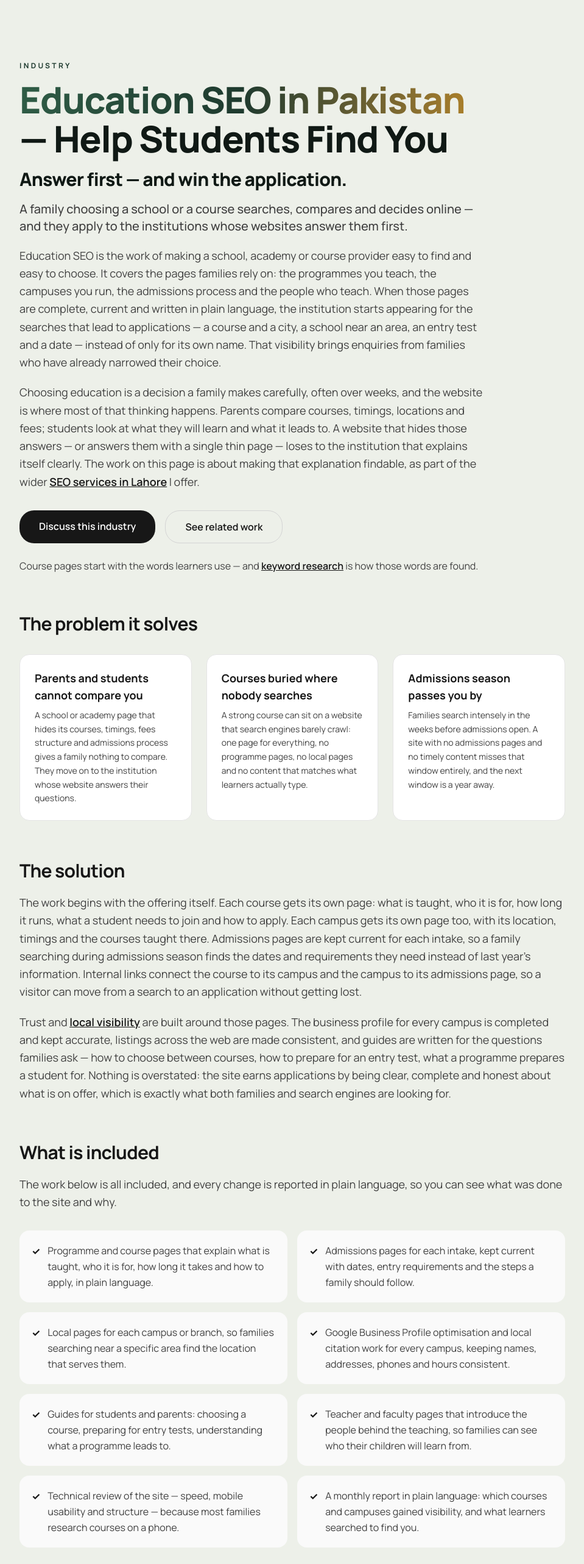
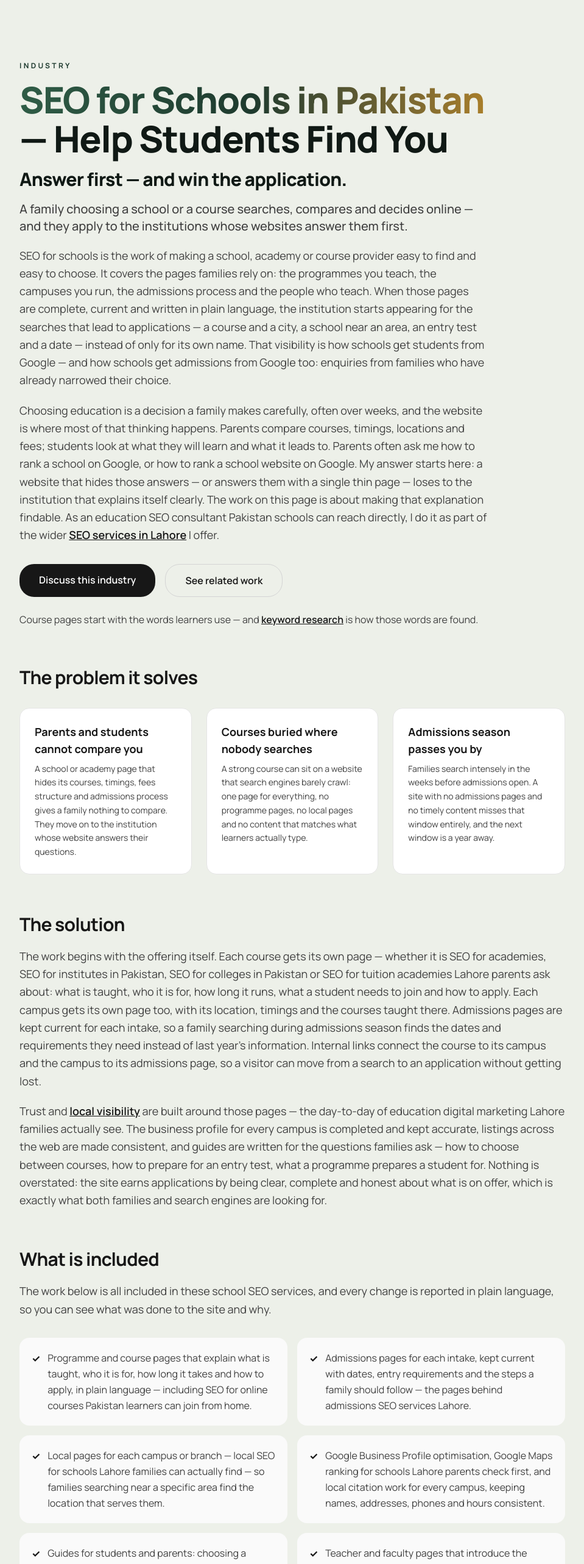
Before and after one commit to bodycartoon0111-netizen/abdul-rehman-portfolio, a Next.js app: page /industries/education in a window 1280 px wide. Shown: the part 100-2665 px from the top of the page at 61% size, without its empty margins (56-1015 px from the left). Built offline with nearby package versions, Linux system fonts and the light colour scheme; no server answers.

Commit message:
Apply education SEO keywords to /industries/education

```diff
--- a/app/industries/education/page.tsx
+++ b/app/industries/education/page.tsx
@@ -5,9 +5,9 @@ import { JsonLd } from "@/components/seo/JsonLd";
 import Breadcrumbs from "@/components/sections/Breadcrumbs";
 import CtaBand from "@/components/sections/CtaBand";
 
-const TITLE = "Education SEO Services Pakistan | Schools & Courses";
+const TITLE = "SEO for Schools | Education SEO Services Pakistan";
 const DESCRIPTION =
-  "Education SEO for Pakistan schools, academies and course providers: programme, admissions and local optimisation that helps learners find your courses.";
+  "SEO for Schools, Academies & Institutes in Pakistan — SEO for schools that helps admissions grow, with programme, course and local optimisation.";
 const SLUG = "education";
 const NAME = "Education SEO";
 
@@ -65,20 +65,20 @@ const problems = [
 ];
 
 const deliverables = [
-  "Programme and course pages that explain what is taught, who it is for, how long it takes and how to apply, in plain language.",
-  "Admissions pages for each intake, kept current with dates, entry requirements and the steps a family should follow.",
-  "Local pages for each campus or branch, so families searching near a specific area find the location that serves them.",
-  "Google Business Profile optimisation and local citation work for every campus, keeping names, addresses, phones and hours consistent.",
+  "Programme and course pages that explain what is taught, who it is for, how long it takes and how to apply, in plain language — including SEO for online courses Pakistan learners can join from home.",
+  "Admissions pages for each intake, kept current with dates, entry requirements and the steps a family should follow — the pages behind admissions SEO services Lahore.",
+  "Local pages for each campus or branch — local SEO for schools Lahore families can actually find — so families searching near a specific area find the location that serves them.",
+  "Google Business Profile optimisation, Google Maps ranking for schools Lahore parents check first, and local citation work for every campus, keeping names, addresses, phones and hours consistent.",
   "Guides for students and parents: choosing a course, preparing for entry tests, understanding what a programme leads to.",
   "Teacher and faculty pages that introduce the people behind the teaching, so families can see who their children will learn from.",
-  "Technical review of the site — speed, mobile usability and structure — because most families research courses on a phone.",
+  "Technical review of the site — school website SEO Pakistan families judge in seconds: speed, mobile usability and structure — because most families research courses on a phone.",
   "A monthly report in plain language: which courses and campuses gained visibility, and what learners searched to find you.",
 ];
 
 const strategyPoints = [
   "Start with the courses that fill first, and make those pages the best on the site.",
   "Answer the questions parents ask before they ask them — admissions, timings, transport and what happens after the course.",
-  "Build one strong page per course and per campus, instead of one page trying to say everything.",
+  "Build one strong page per course and per campus — local SEO for academies works the same way as for schools — instead of one page trying to say everything.",
   "Plan content around the admissions calendar, so the right pages are ready before the search season begins.",
   "Let real teaching do the talking: what students learn, and what they can do with it afterwards.",
 ];
@@ -130,7 +130,7 @@ export default function EducationSeoPage() {
         <p className="text-xs font-bold uppercase tracking-[0.28em] text-pine">Industry</p>
         <h1 className="mt-4 text-4xl font-black leading-[1.06] tracking-tight text-ink md:text-6xl">
           <span className="bg-gradient-to-r from-pine-bright via-pine to-gold bg-clip-text text-transparent">
-            Education SEO in Pakistan
+            SEO for Schools in Pakistan
           </span>{" "}
           — Help Students Find You
         </h1>
@@ -139,10 +139,10 @@ export default function EducationSeoPage() {
           A family choosing a school or a course searches, compares and decides online — and they apply to the institutions whose websites answer them first.
         </p>
         <p className="mt-5 text-lg leading-relaxed text-neutral-700">
-          Education SEO is the work of making a school, academy or course provider easy to find and easy to choose. It covers the pages families rely on: the programmes you teach, the campuses you run, the admissions process and the people who teach. When those pages are complete, current and written in plain language, the institution starts appearing for the searches that lead to applications — a course and a city, a school near an area, an entry test and a date — instead of only for its own name. That visibility brings enquiries from families who have already narrowed their choice.
+          SEO for schools is the work of making a school, academy or course provider easy to find and easy to choose. It covers the pages families rely on: the programmes you teach, the campuses you run, the admissions process and the people who teach. When those pages are complete, current and written in plain language, the institution starts appearing for the searches that lead to applications — a course and a city, a school near an area, an entry test and a date — instead of only for its own name. That visibility is how schools get students from Google — and how schools get admissions from Google too: enquiries from families who have already narrowed their choice.
         </p>
         <p className="mt-5 text-lg leading-relaxed text-neutral-700">
-          Choosing education is a decision a family makes carefully, often over weeks, and the website is where most of that thinking happens. Parents compare courses, timings, locations and fees; students look at what they will learn and what it leads to. A website that hides those answers — or answers them with a single thin page — loses to the institution that explains itself clearly. The work on this page is about making that explanation findable, as part of the wider{" "}
+          Choosing education is a decision a family makes carefully, often over weeks, and the website is where most of that thinking happens. Parents compare courses, timings, locations and fees; students look at what they will learn and what it leads to. Parents often ask me how to rank a school on Google, or how to rank a school website on Google. My answer starts here: a website that hides those answers — or answers them with a single thin page — loses to the institution that explains itself clearly. The work on this page is about making that explanation findable. As an education SEO consultant Pakistan schools can reach directly, I do it as part of the wider{" "}
           <Link href="/services/seo" className="font-semibold text-neutral-900 underline">
             SEO services in Lahore
           </Link>{" "}
@@ -192,10 +192,10 @@ export default function EducationSeoPage() {
           The solution
         </h2>
         <p className="mt-5 text-lg leading-relaxed text-neutral-700">
-          The work begins with the offering itself. Each course gets its own page: what is taught, who it is for, how long it runs, what a student needs to join and how to apply. Each campus gets its own page too, with its location, timings and the courses taught there. Admissions pages are kept current for each intake, so a family searching during admissions season finds the dates and requirements they need instead of last year's information. Internal links connect the course to its campus and the campus to its admissions page, so a visitor can move from a search to an application without getting lost.
+          The work begins with the offering itself. Each course gets its own page — whether it is SEO for academies, SEO for institutes in Pakistan, SEO for colleges in Pakistan or SEO for tuition academies Lahore parents ask about: what is taught, who it is for, how long it runs, what a student needs to join and how to apply. Each campus gets its own page too, with its location, timings and the courses taught there. Admissions pages are kept current for each intake, so a family searching during admissions season finds the dates and requirements they need instead of last year's information. Internal links connect the course to its campus and the campus to its admissions page, so a visitor can move from a search to an application without getting lost.
         </p>
         <p className="mt-5 text-lg leading-relaxed text-neutral-700">
-          Trust and <Link href="/services/local-seo" className="font-semibold text-neutral-900 underline">local visibility</Link> are built around those pages. The business profile for every campus is completed and kept accurate, listings across the web are made consistent, and guides are written for the questions families ask — how to choose between courses, how to prepare for an entry test, what a programme prepares a student for. Nothing is overstated: the site earns applications by being clear, complete and honest about what is on offer, which is exactly what both families and search engines are looking for.
+          Trust and <Link href="/services/local-seo" className="font-semibold text-neutral-900 underline">local visibility</Link> are built around those pages — the day-to-day of education digital marketing Lahore families actually see. The business profile for every campus is completed and kept accurate, listings across the web are made consistent, and guides are written for the questions families ask — how to choose between courses, how to prepare for an entry test, what a programme prepares a student for. Nothing is overstated: the site earns applications by being clear, complete and honest about what is on offer, which is exactly what both families and search engines are looking for.
         </p>
       </section>
 
@@ -205,7 +205,7 @@ export default function EducationSeoPage() {
           What is included
         </h2>
         <p className="mt-5 text-lg leading-relaxed text-neutral-700">
-          The work below is all included, and every change is reported in plain language, so you can see what was done to the site and why.
+          The work below is all included in these school SEO services, and every change is reported in plain language, so you can see what was done to the site and why.
         </p>
         <ul className="mt-8 grid gap-4 sm:grid-cols-2">
           {deliverables.map((d) => (
@@ -223,7 +223,7 @@ export default function EducationSeoPage() {
           Strategy
         </h2>
         <p className="mt-5 text-lg leading-relaxed text-neutral-700">
-          The strategy is to be the clearest answer at each stage of a family's decision. First they search for a type of course; then they compare providers; then they check a campus near them; finally they look for admissions dates. The website is organised in that order, with a page for each step and a clear next action on every one. Content is planned around the admissions calendar, so the pages families need are ready before the searches arrive — and the institution that explains itself best is the one that receives the application.
+          The strategy is to be the clearest answer at each stage of a family's decision. First they search for a type of course — SEO for schools and colleges, SEO for private schools, SEO for online schools, SEO for educational institutions, each with its own questions; then they compare providers; then they check a campus near them; finally they look for admissions dates. The website is organised in that order, with a page for each step and a clear next action on every one. Content is planned around the admissions calendar, so the pages families need are ready before the searches arrive — and the institution that explains itself best is the one that receives the application — and that is the whole of my education SEO strategy: be the clearest answer, not the loudest.
         </p>
         <ul className="mt-6 list-disc space-y-3 pl-6 text-neutral-700">
           {strategyPoints.map((point) => (
@@ -256,7 +256,7 @@ export default function EducationSeoPage() {
           Who this is for
         </h2>
         <p className="mt-5 text-lg leading-relaxed text-neutral-700 group-hover:text-white/85">
-          This is for schools, academies, tuition centres, professional training institutes and online course providers in Pakistan that take admissions and want those applications to come through search. It suits institutions with real courses and real campuses, where the website should reflect the quality of the teaching. If your courses fill by reputation but your website is not the one families find when they search, this is the work that changes that.
+          This is for schools, academies, tuition centres, professional training institutes and online course providers in Pakistan that take admissions and want those applications to come through search. It suits institutions with real courses and real campuses — including coaching institutes, where SEO for coaching institutes Pakistan is often the difference between a full batch and an empty one — and that is what education SEO services Pakistan are for: a website that reflects the quality of the teaching. If your courses fill by reputation but your website is not the one families find when they search, this is the work that changes that.
         </p>
       </section>
 
@@ -266,7 +266,7 @@ export default function EducationSeoPage() {
           Education SEO for Lahore and Pakistan
         </h2>
         <p className="mt-5 text-lg leading-relaxed text-neutral-700">
-          Families in Lahore search for schools, academies and courses by area — DHA, Gulberg, Johar Town, Model Town, Cantt, Bahria Town and the neighbourhoods around them — and by the subject or programme they want, in both English and Urdu. The same pattern holds in Karachi, Islamabad and Rawalpindi, where a parent wants a good institution near home and a student wants a course that leads somewhere. Online courses add another audience: learners anywhere in Pakistan searching for skills they can learn from home. The work is planned around that: SEO for Schools, Academies & Institutes in Pakistan means pages for the courses and campuses you actually run, and local signals that tell search engines where each one belongs.
+          Families in Lahore search for schools, academies and courses by area — DHA, Gulberg, Johar Town, Model Town, Cantt, Bahria Town and the neighbourhoods around them — and by the subject or programme they want, in both English and Urdu. That is why SEO for academies in Lahore and SEO for schools in Lahore both start with the area, not the institution. The same pattern holds in Karachi, Islamabad and Rawalpindi, where a parent wants a good institution near home and a student wants a course that leads somewhere. Online courses add another audience: learners anywhere in Pakistan searching for skills they can learn from home. Parents comparing the best SEO for schools in Lahore, or the best education SEO agency Pakistan has, usually choose the institution whose website answered them first — not the one that shouted loudest. The work is planned around that — education SEO services Lahore institutions ask for, built the same way: SEO for Schools, Academies & Institutes in Pakistan means pages for the courses and campuses you actually run, and local signals that tell search engines where each one belongs.
         </p>
       </section>
 
@@ -306,7 +306,7 @@ export default function EducationSeoPage() {
       <div className="mt-20">
         <CtaBand
           title="Ready to talk about education SEO?"
-          description="Tell me about your courses and campuses and I'll reply with an honest assessment of what this service can — and can't — do for you."
+          description="If you're ready to hire education SEO expert Pakistan-wide, tell me about your courses and campuses and I'll reply with an honest assessment of what this service can — and can't — do for you."
         />
       </div>
     </main>
```
